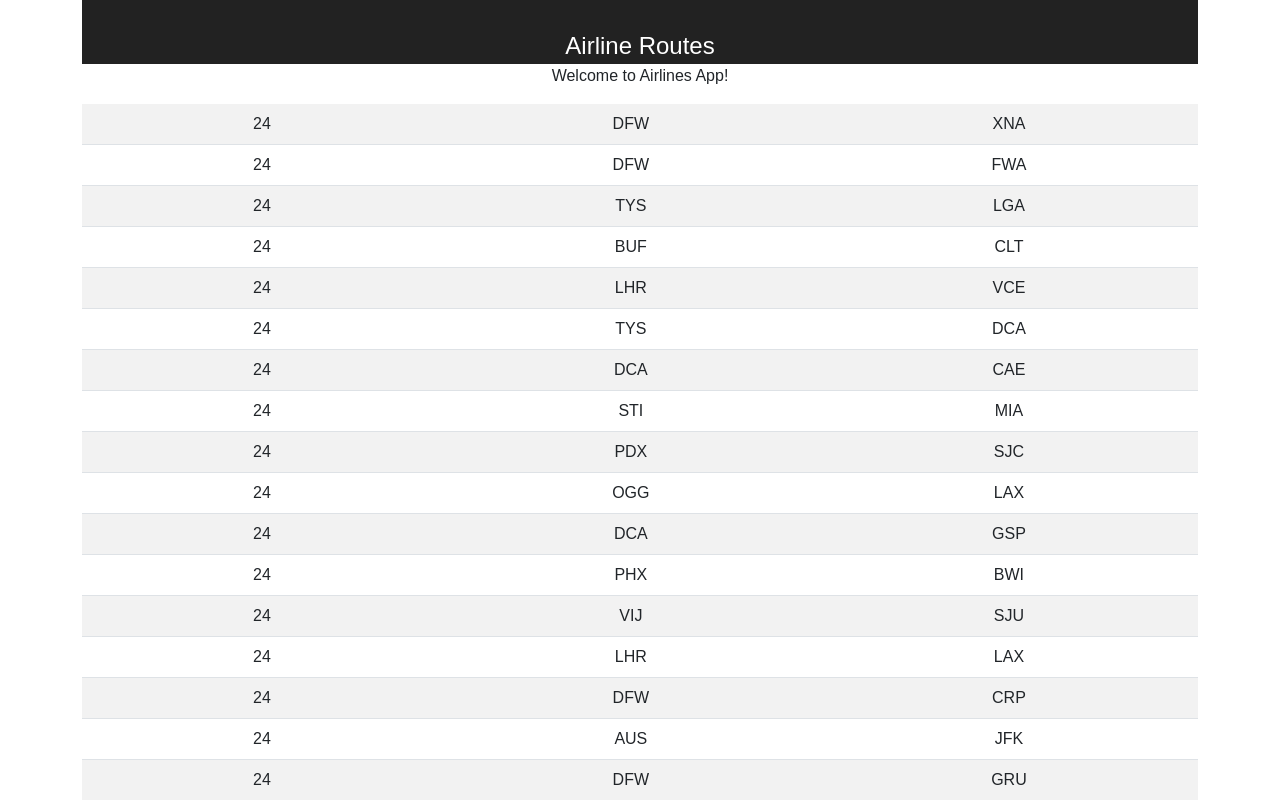
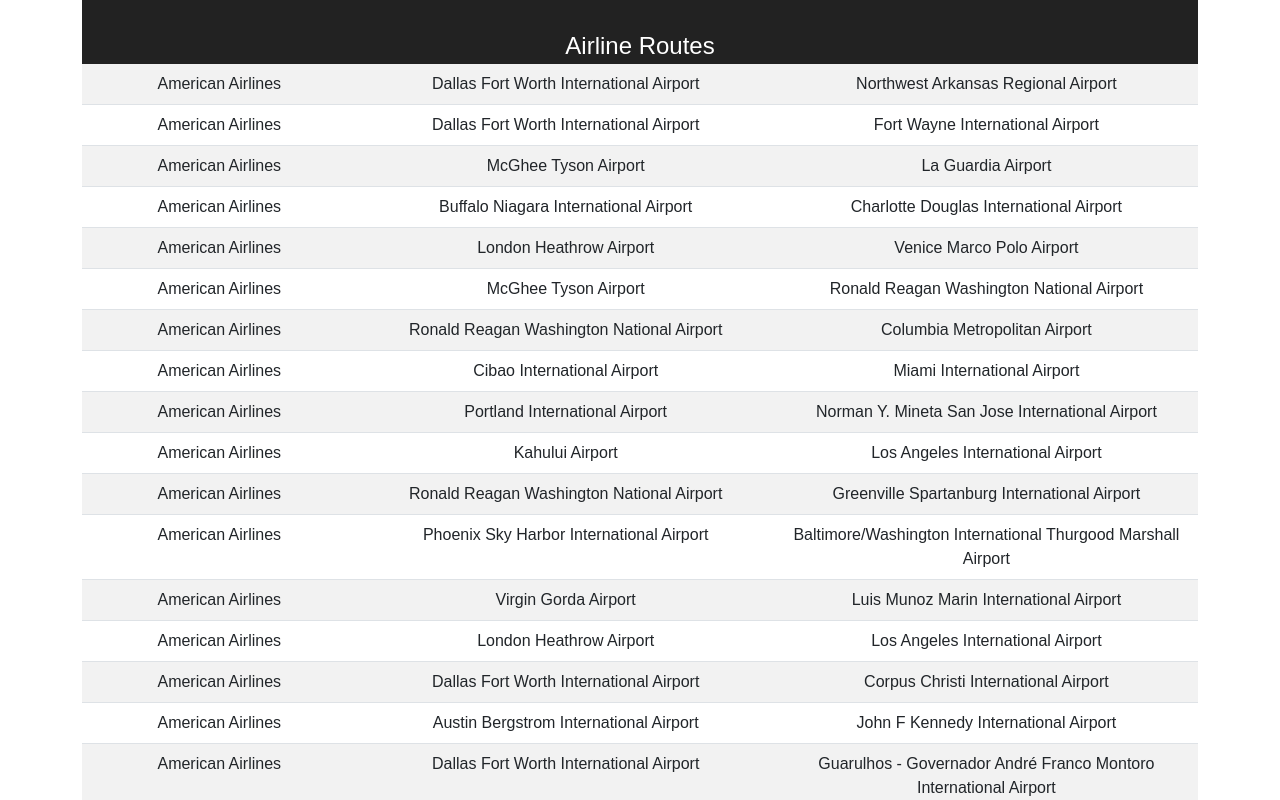
Before and after one commit to feliciaiveliz/Airline-Routes-Application, a React (Create React App) app: page / in a window 1280 px wide. Shown: the top 800 px of the page. Built offline with nearby package versions, Linux system fonts and the light colour scheme.

Commit message:
Step 3: Humanize values in table with getAirlineById and getAirportByCode functions

```diff
--- a/src/App.js
+++ b/src/App.js
@@ -9,18 +9,13 @@
     <h1 className="title">Airline Routes</h1>
   </header>
   <section>
-    <p>
-      Welcome to Airlines App!
-    </p>
-  </section>
-  <section>
     <Table striped>
       <tbody>
         {data.routes.map(route =>
           <tr>
-            <td>{route.airline}</td>
-            <td>{route.src}</td>
-            <td>{route.dest}</td>
+            <td>{data.getAirlineById(route.airline).name}</td>
+            <td>{data.getAirportByCode(route.src).name}</td>
+            <td>{data.getAirportByCode(route.dest).name}</td>
           </tr>
         )}
       </tbody>
--- a/src/data.js
+++ b/src/data.js
@@ -1395,4 +1395,12 @@
 
 ];
 
-export default {routes, airlines, airports};
+const getAirlineById = id => {
+  return airlines.find(airline => airline.id === id);
+}
+
+const getAirportByCode = code => {
+  return airports.find(airport => airport.code === code);
+}
+
+export default { routes, airlines, airports, getAirlineById, getAirportByCode };
```
